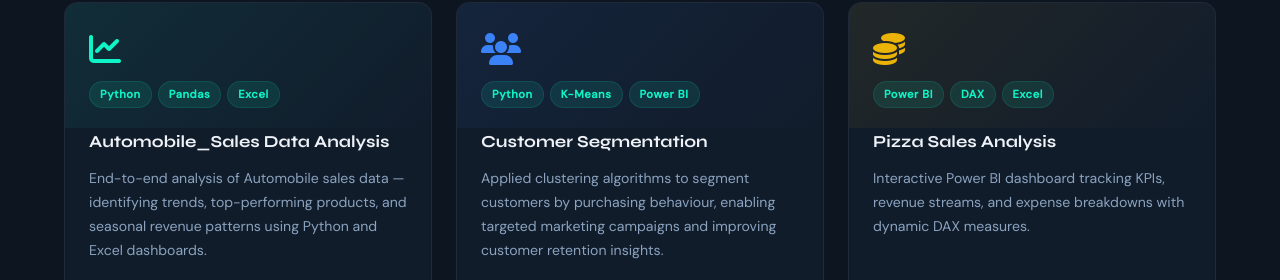
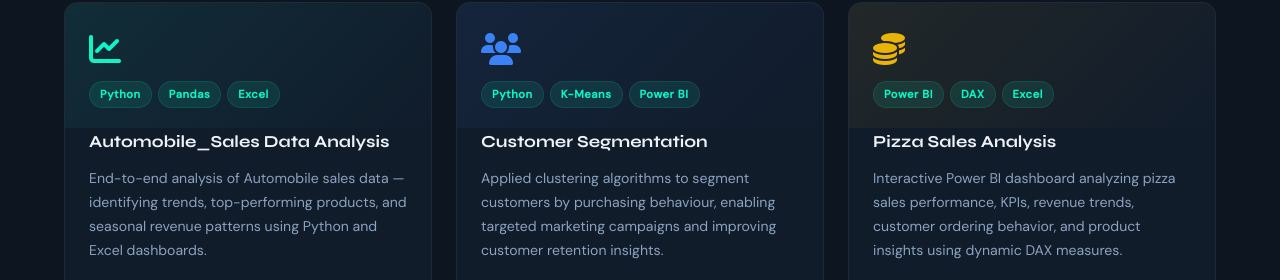
Before and after one commit to martinez1341/martinez1341.github.io, a plain HTML site: page index.html in a window 1280 px wide. Shown: the part 2780-3060 px from the top of the page. Drawn offline with nearby package versions, Linux system fonts and the light colour scheme.

Commit message:
Update index.html

```diff
--- a/index.html
+++ b/index.html
@@ -312,14 +312,22 @@
               <span class="tool-tag">Excel</span>
             </div>
           </div>
-          <div class="project-card-body">
-            <h3 class="project-title">Pizza Sales Analysis</h3>
-            <p class="project-desc">Interactive Power BI dashboard tracking KPIs, revenue streams, and expense breakdowns with dynamic DAX measures.</p>
-            <a href="
-              https://git@github.com:martinez1341/pizza_project.git" target="_blank" class="btn-project">
-              <i class="fab fa-github"></i> View on GitHub
-            </a>
-          </div>
+         <div class="project-card-body">
+  <h3 class="project-title">Pizza Sales Analysis</h3>
+
+  <p class="project-desc">
+    Interactive Power BI dashboard analyzing pizza sales performance,
+    KPIs, revenue trends, customer ordering behavior, and product insights
+    using dynamic DAX measures.
+  </p>
+
+  <a href="https://github.com/martinez1341/pizza_project"
+     target="_blank"
+     rel="noopener noreferrer"
+     class="btn-project">
+    <i class="fab fa-github"></i> View on GitHub
+  </a>
+</div>
         </div>
 
         <div class="project-card reveal">
```
